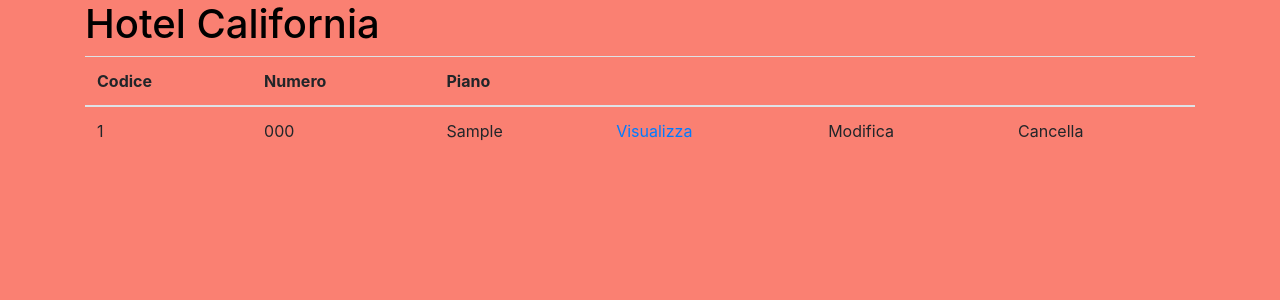
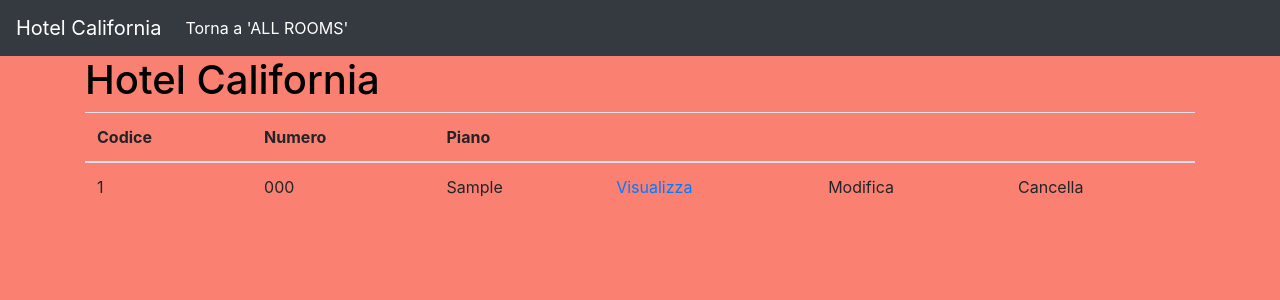
Before and after one commit to CarmineVitale/php-hotel-crud, a PHP site: page /index.php in a window 1280 px wide. Shown: the top 300 px of the page. Run offline with PHP 8.4, Linux system fonts and the light colour scheme; tables that the repository leaves empty or names only in its code hold one stand-in row (values such as "Sample post"); data that the repository does not hold is empty.

Commit message:
Aggiunta Navbar

```diff
--- a/partials/templates/head.php
+++ b/partials/templates/head.php
@@ -7,3 +7,13 @@
     <link rel="stylesheet" href="dist/css/app.css">
 </head>
 <body>
+    <nav class="navbar navbar-expand-lg navbar-dark bg-dark">
+        <a class="navbar-brand" href="#">Hotel California</a>
+        <div class="collapse navbar-collapse" id="navbarSupportedContent">
+            <ul class="navbar-nav mr-auto">
+                <li class="nav-item active">
+                    <a class="nav-link" href="#">Torna a 'ALL ROOMS' <span class="sr-only">(current)</span></a>
+                </li>
+            </ul>
+        </div>
+    </nav>
```
Also changed, not shown: index.php (indentation only).
